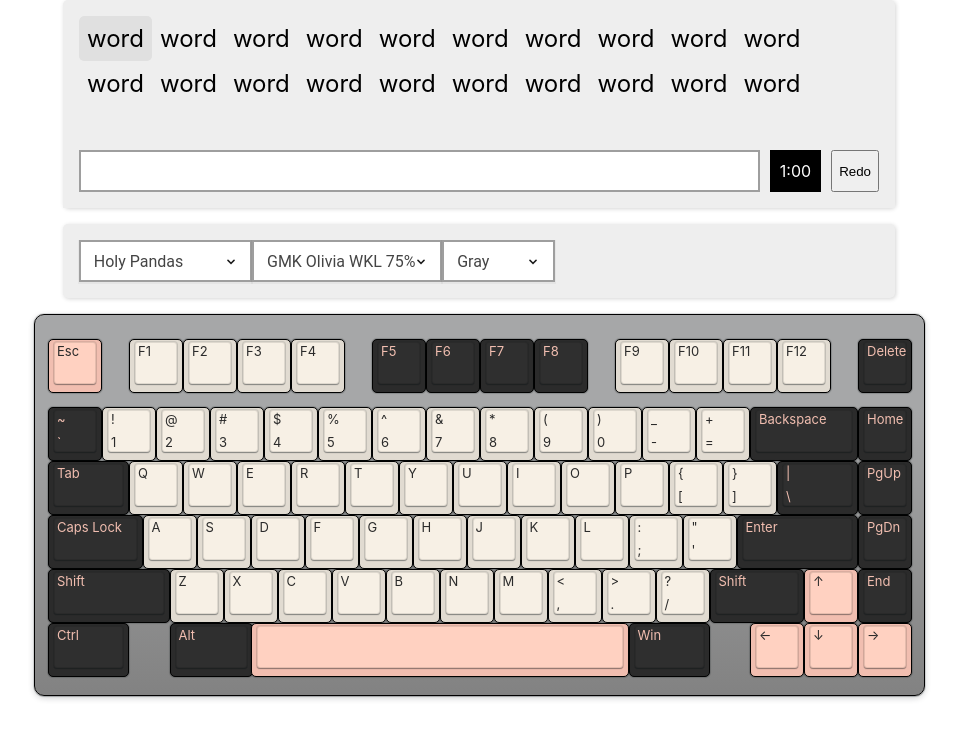
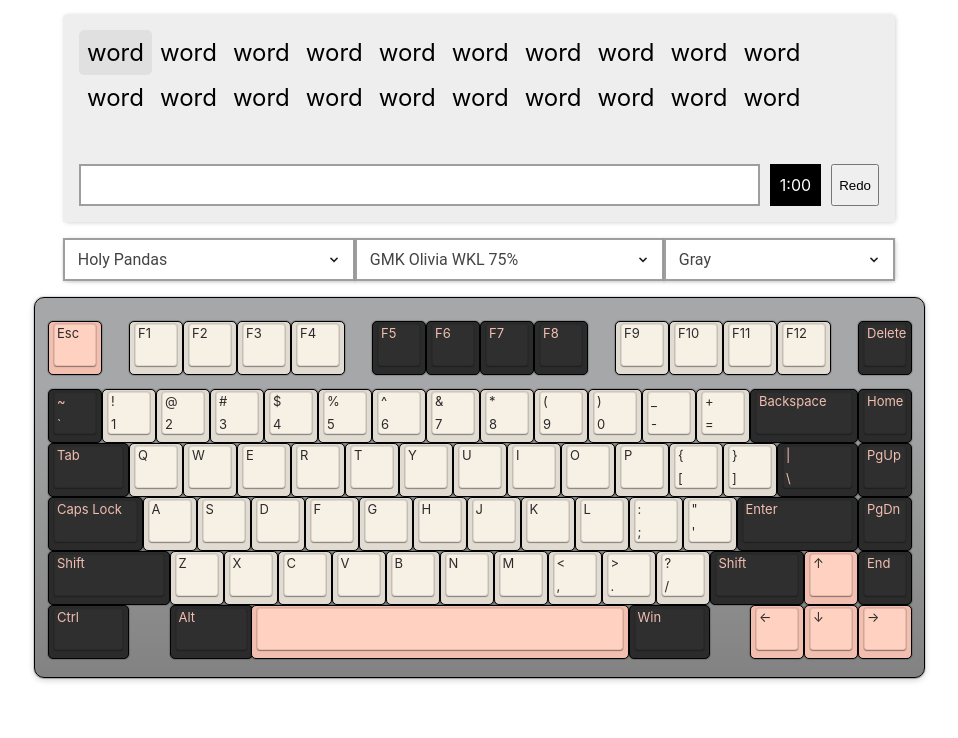
Before and after one commit to tplai/kbsim, a React app: page / in a window 1280 px wide. Shown: the top 738 px of the page, without its empty margins (161-1119 px from the left). Built offline with nearby package versions, Linux system fonts and the light colour scheme.

Commit message:
Changed styling of selects

```diff
--- a/src/features/keySimulator/KeySimulator.module.css
+++ b/src/features/keySimulator/KeySimulator.module.css
@@ -9,27 +9,6 @@
 
 .keycontainer:focus {
   outline: none;
-}
-
-.selectcontainer {
-  margin-left: auto;
-  margin-right: auto;
-  display: block;
-  align-items: center;
-  justify-content: center;
-  box-shadow: rgba(0, 0, 0, 0.17) 1px 1px 4px;
-  border-radius: 5px;
-  background: #eee;
-  margin-bottom: 2vh;
-  max-width: 832px;
-}
-
-.selectarea {
-  display: flex;
-  /* align-items: center;
-  justify-content: center; */
-  max-width: 800px;
-  padding: 1rem;
 }
 
 /* .mousepad { */
@@ -120,9 +99,33 @@
   background-color: rgba(112, 76, 182, 0.2);
 }
 
+.selectcontainer {
+  margin-left: auto;
+  margin-right: auto;
+  box-shadow: rgba(0, 0, 0, 0.17) 1px 1px 4px;
+  border-radius: 5px;
+  background: #eee;
+  margin-bottom: 2vh;
+  max-width: 832px;
+}
+
+.selectarea {
+  display: flex;
+}
+
+.selectcol {
+  padding: 1rem;
+  display: flex;
+  align-items: center;
+  justify-content: center;
+  width: 33.33%;
+}
+
 /* class applies to select element itself, not a wrapper element */
 .dropdown {
     display: block;
+    flex-grow: 1;
+    /* min-width: 264px; */
     font-size: 16px;
     font-family: roboto;
     color: #444;
```
